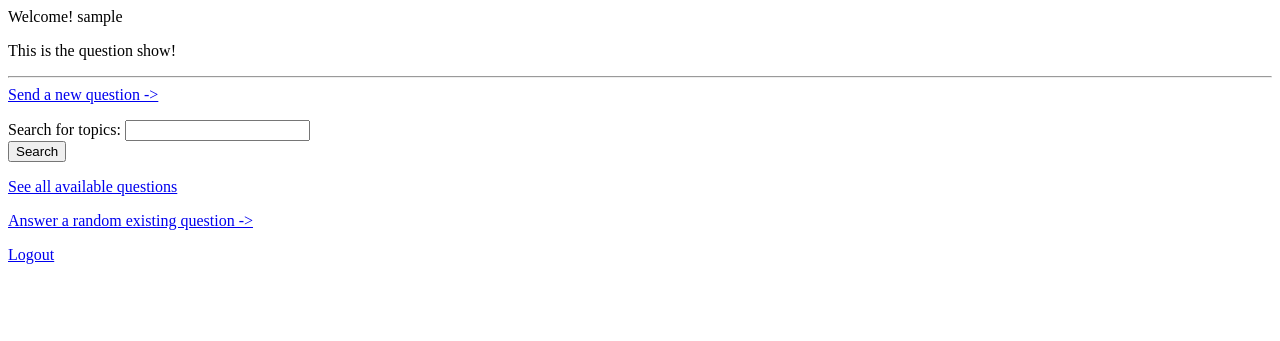
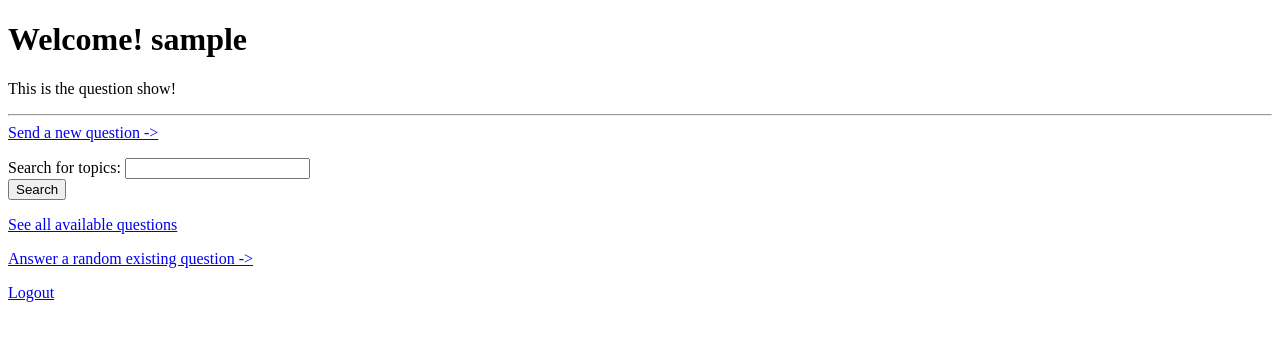
Before and after one commit to BigJackz/Visailusovellus, a Flask app: page / in a window 1280 px wide. Shown: the top 341 px of the page. Run offline with Flask 3, Linux system fonts and the light colour scheme; the visitor is signed in with stand-in values (Sample User, id 1).

Commit message:
index.html made a little bit better

```diff
--- a/templates/index.html
+++ b/templates/index.html
@@ -1,5 +1,8 @@
 {% if session.username %}
-<p>Welcome! {{ session.username }}</p>
+<!DOCTYPE html>
+<meta name="viewport" content="width=device-width, initial-scale=1">
+<body>
+<h1>Welcome! {{ session.username }}</h1>
 
 <p>
 This is the question show!
@@ -28,5 +31,5 @@ This is the question show!
 </form>
 <p>
 <a href="/create">Create new user</a>
-
+</body>
 {% endif %}
```
